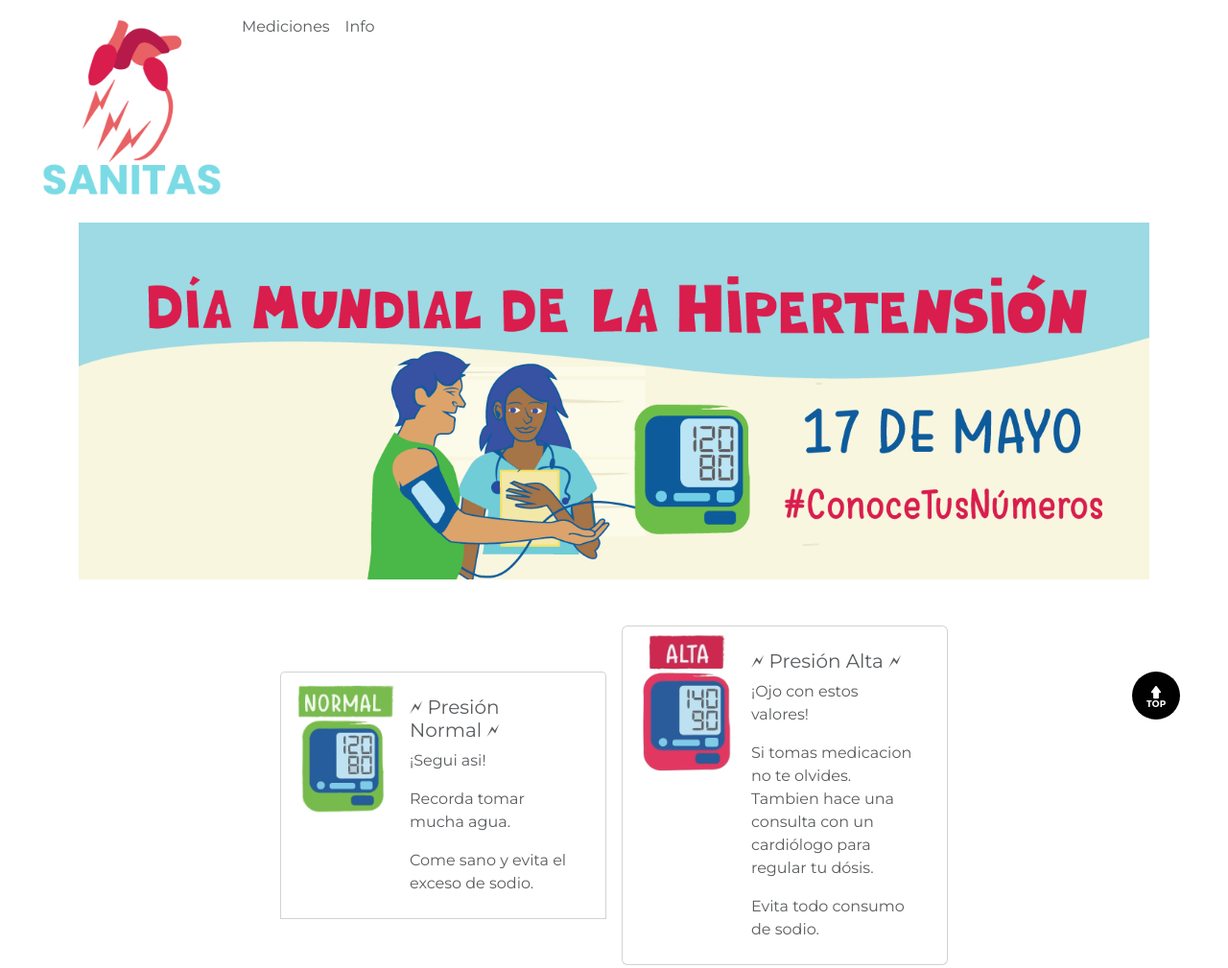
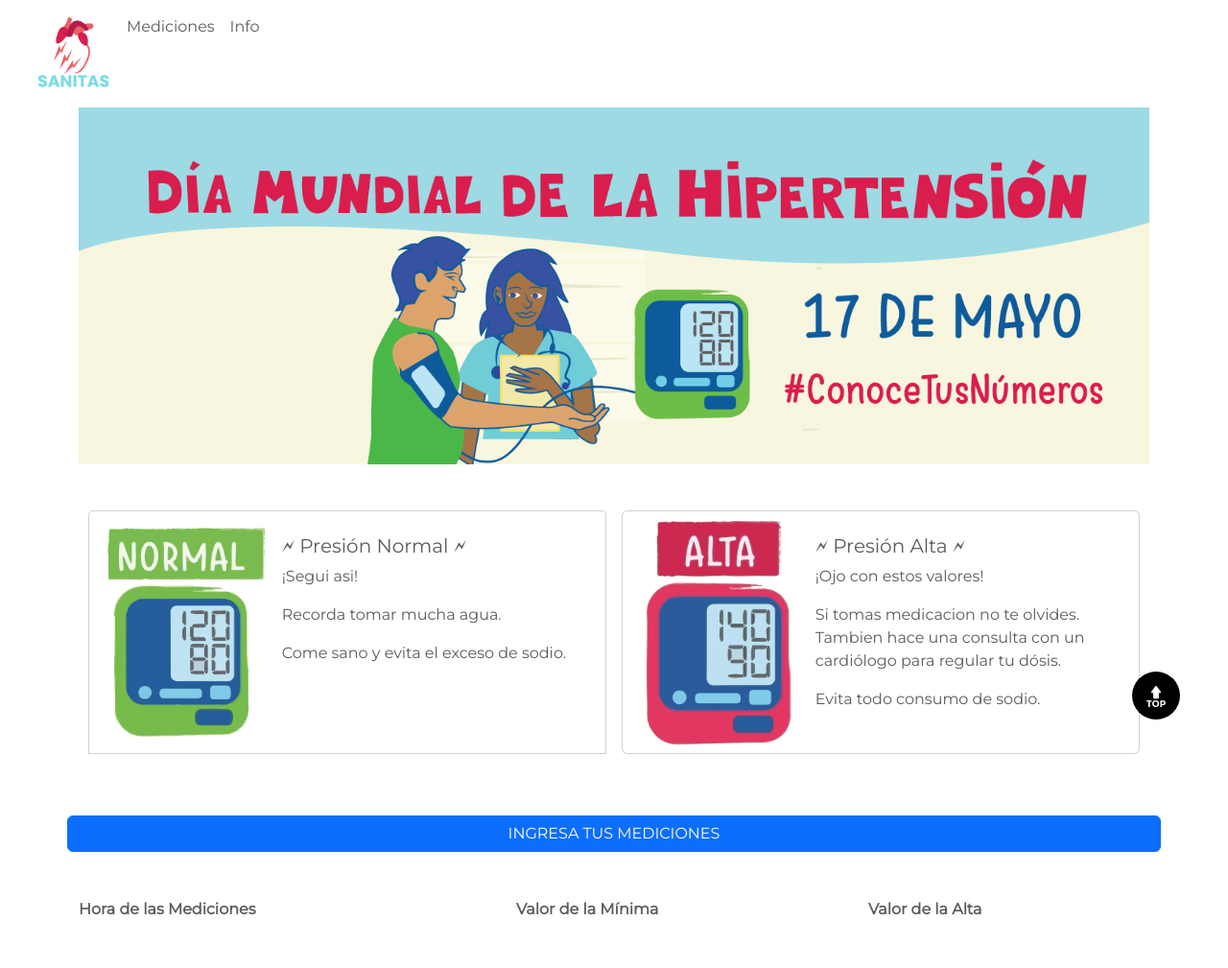
Before and after one commit to Sebastowers73/Web, a plain HTML site: page index.html in a window 1280 px wide. Shown: the top 1009 px of the page at 96% size. Drawn offline with nearby package versions, Linux system fonts and the light colour scheme.

Commit message:
Add files via upload

```diff
--- a/assets/css/estilos.css
+++ b/assets/css/estilos.css
@@ -28,7 +28,7 @@ a:hover {
 
 ::placeholder{ font-style: italic;}
 
-nav .logo-home{ width: 200px;}
+nav .logo-home{ width: 80px;}
 
 .go-to-top-btn {
     position: fixed;
@@ -46,5 +46,5 @@ nav .logo-home{ width: 200px;}
 }
 
 .card-header{
-    max-width: 340px;
+    max-width: 540px;
 }
```
Also changed, not shown: index.html (+1 -1 lines).
